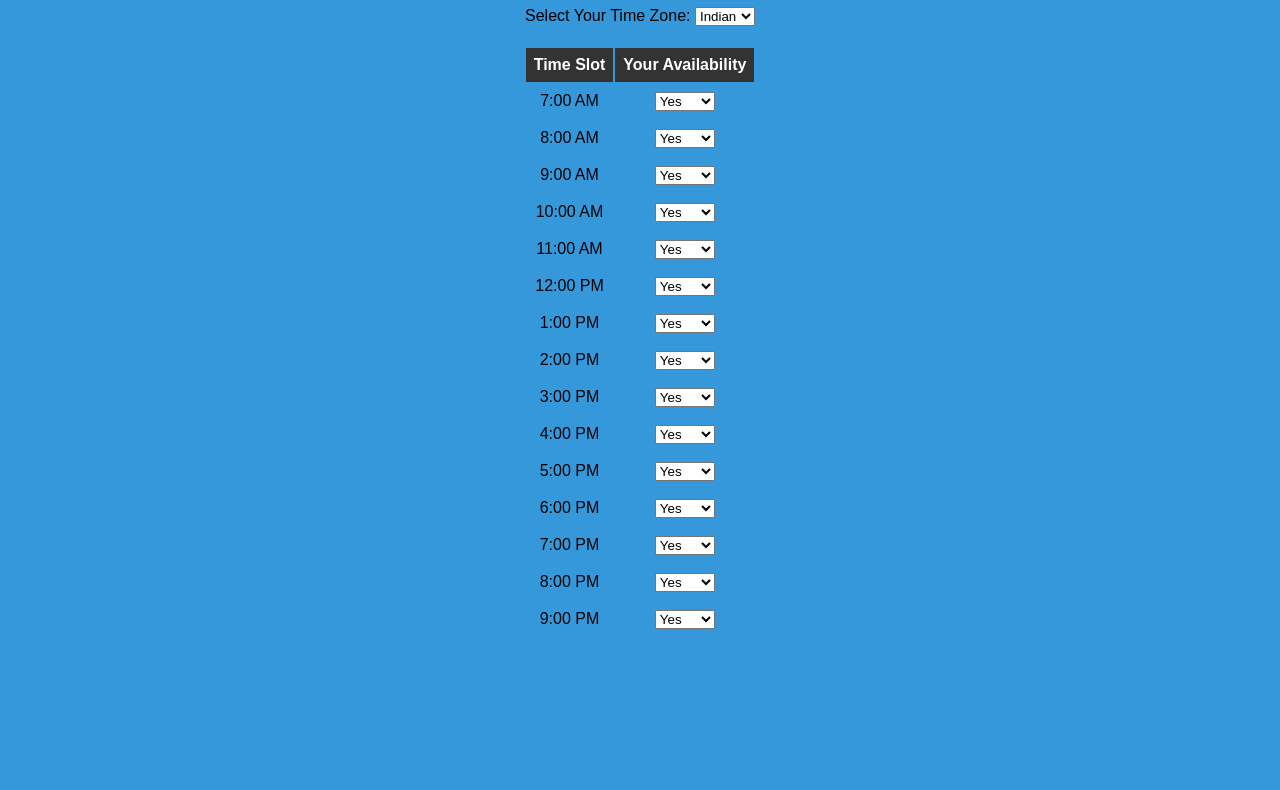
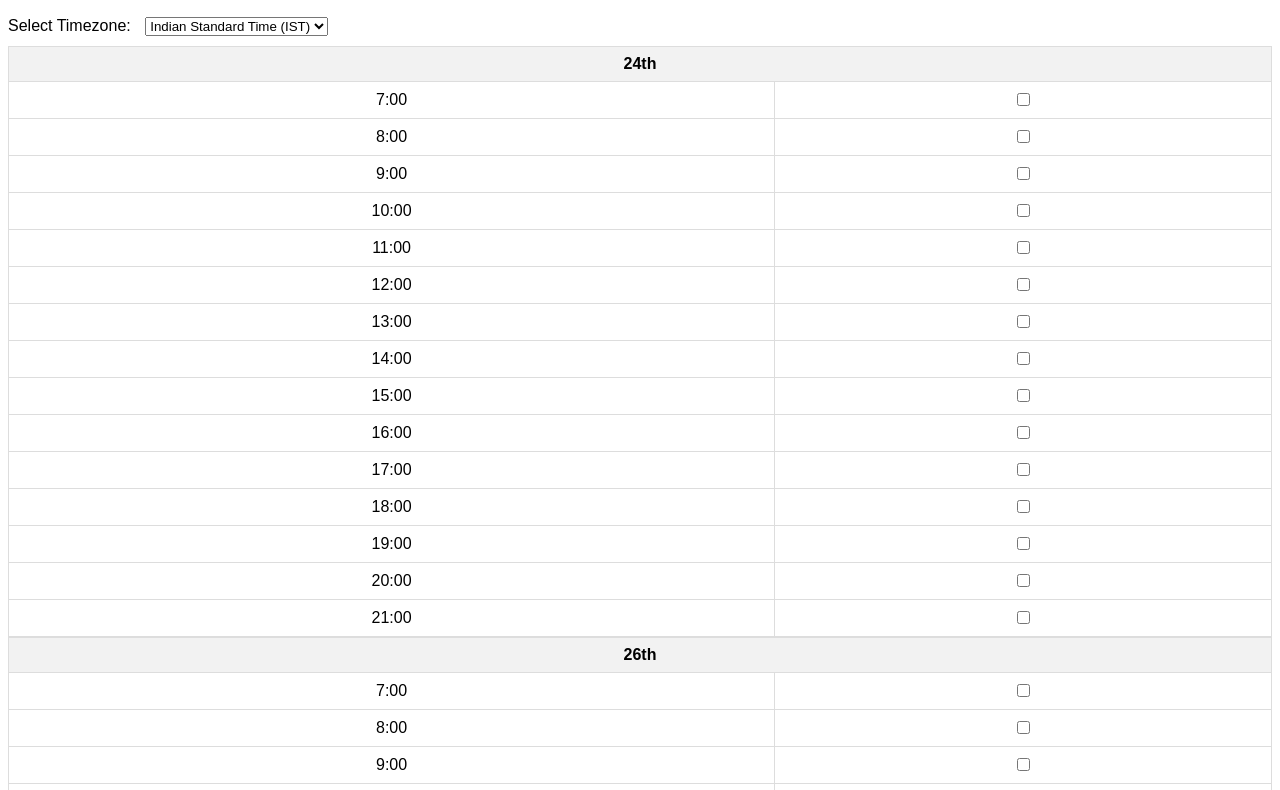
Before and after one commit to realgoodkid/schedule, a plain HTML site: page index.html in a window 1280 px wide. Shown: the part 73-863 px from the top of the page. Before the commit the page ends 800 px from the top, so only its background shows below. Drawn offline with Linux system fonts and the light colour scheme.

Commit message:
Update index.html

```diff
--- a/index.html
+++ b/index.html
@@ -1,100 +1,83 @@
 <!DOCTYPE html>
-<html lang="en">
+<html>
 <head>
-    <meta charset="UTF-8">
-    <meta name="viewport" content="width=device-width, initial-scale=1.0">
-    <title>Availability Scheduler</title>
+    <title>Meeting Scheduler</title>
     <style>
-        /* Your CSS code here */
         body {
             font-family: Arial, sans-serif;
-            text-align: center;
-            background-color: #3498db; /* Change this color to your preferred shade of blue */
         }
-
-        h1 {
-            color: #333;
+        table {
+            width: 100%;
+            border-collapse: collapse;
         }
-
-        .timezone-selector {
-            margin: 20px;
-        }
-
-        table {
-            margin: 0 auto;
-        }
-
-        th {
-            background-color: #333;
-            color: #fff;
-        }
-
         th, td {
+            border: 1px solid #ddd;
             padding: 8px;
             text-align: center;
         }
-
+        th {
+            background-color: #f2f2f2;
+        }
         select {
-            width: 60px;
+            margin: 10px;
         }
     </style>
 </head>
 <body>
-    <h1>Availability Scheduler</h1>
-    <div class="timezone-selector">
-        <label for="timezone">Select Your Time Zone:</label>
-        <select id="timezone" onchange="convertTimezone()">
-            <option value="IST">Indian Standard Time (IST)</option>
-            <option value="EST">Eastern Standard Time (EST)</option>
-            <option value="PST">Pacific Standard Time (PST)</option>
-            <option value="CET">Central European Time (CET)</option>
-            <option value="AEST">Australian Eastern Standard Time (AEST)</option>
-            <!-- Add more time zones as needed -->
-        </select>
-    </div>
-    <table id="availability-table">
-        <tr>
-            <th>Time Slot</th>
-            <th>Your Availability</th>
-        </tr>
-        <!-- Time slots and availability cells will be added dynamically with JavaScript -->
-    </table>
+    <h1>Meeting Scheduler</h1>
+    <label for="timezone">Select Timezone:</label>
+    <select id="timezone">
+        <option value="IST">Indian Standard Time (IST)</option>
+        <!-- Add more timezone options here -->
+    </select>
+    <div id="tables"></div>
+
     <script>
-        // Your JavaScript code here
-        const timeSlots = [
-            "7:00 AM", "8:00 AM", "9:00 AM", "10:00 AM", "11:00 AM",
-            "12:00 PM", "1:00 PM", "2:00 PM", "3:00 PM", "4:00 PM",
-            "5:00 PM", "6:00 PM", "7:00 PM", "8:00 PM", "9:00 PM"
-        ];
+        // Function to generate the tables
+        function generateTables() {
+            const timezone = document.getElementById("timezone").value;
+            const days = ["24th", "26th", "27th", "28th"];
+            const hours = Array.from({ length: 15 }, (_, i) => i + 7); // 7am to 9pm
 
-        // Function to create table rows for time slots and availability cells
-        function createTable() {
-            const table = document.getElementById("availability-table");
-            for (const slot of timeSlots) {
-                const row = table.insertRow();
-                const timeCell = row.insertCell(0);
-                timeCell.textContent = slot;
-                const availabilityCell = row.insertCell(1);
-                const availabilitySelect = document.createElement("select");
-                availabilitySelect.innerHTML = "<option value='yes'>Yes</option><option value='no'>No</option>";
-                availabilityCell.appendChild(availabilitySelect);
-            }
+            const tablesContainer = document.getElementById("tables");
+            tablesContainer.innerHTML = "";
+
+            days.forEach(day => {
+                const table = document.createElement("table");
+                const thead = document.createElement("thead");
+                const tbody = document.createElement("tbody");
+
+                const headerRow = document.createElement("tr");
+                headerRow.innerHTML = `<th colspan="2">${day}</th>`;
+                thead.appendChild(headerRow);
+
+                for (const hour of hours) {
+                    const timeRow = document.createElement("tr");
+                    const timeCell = document.createElement("td");
+                    timeCell.textContent = `${hour}:00`;
+                    timeRow.appendChild(timeCell);
+
+                    const slotCell = document.createElement("td");
+                    const checkbox = document.createElement("input");
+                    checkbox.type = "checkbox";
+                    checkbox.name = `${day}_${hour}`;
+                    slotCell.appendChild(checkbox);
+                    timeRow.appendChild(slotCell);
+
+                    tbody.appendChild(timeRow);
+                }
+
+                table.appendChild(thead);
+                table.appendChild(tbody);
+                tablesContainer.appendChild(table);
+            });
         }
 
-        // Function to convert time slots to the selected time zone
-        function convertTimezone() {
-            const selectedTimezone = document.getElementById("timezone").value;
-            const availabilityCells = document.querySelectorAll("select");
-            for (let i = 0; i < timeSlots.length; i++) {
-                const istTime = new Date(`2023-10-24T${timeSlots[i]}:00`);
-                const viewerTime = istTime.toLocaleTimeString("en-US", { timeZone: selectedTimezone });
-                availabilityCells[i].setAttribute("data-time", viewerTime);
-            }
-        }
+        // Add an event listener to regenerate the tables when the timezone is changed
+        document.getElementById("timezone").addEventListener("change", generateTables);
 
-        // Initialize the table and set default time zone
-        createTable();
-        convertTimezone();
+        // Initial table generation
+        generateTables();
     </script>
 </body>
 </html>
```
